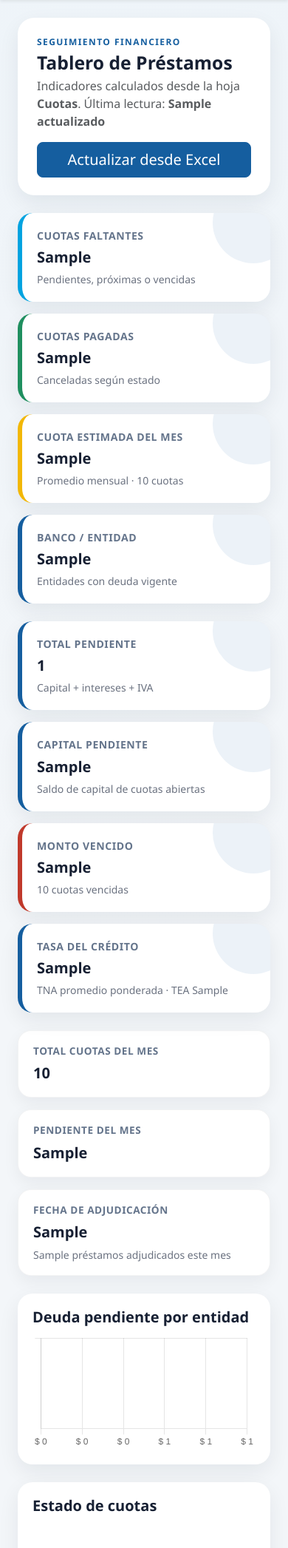
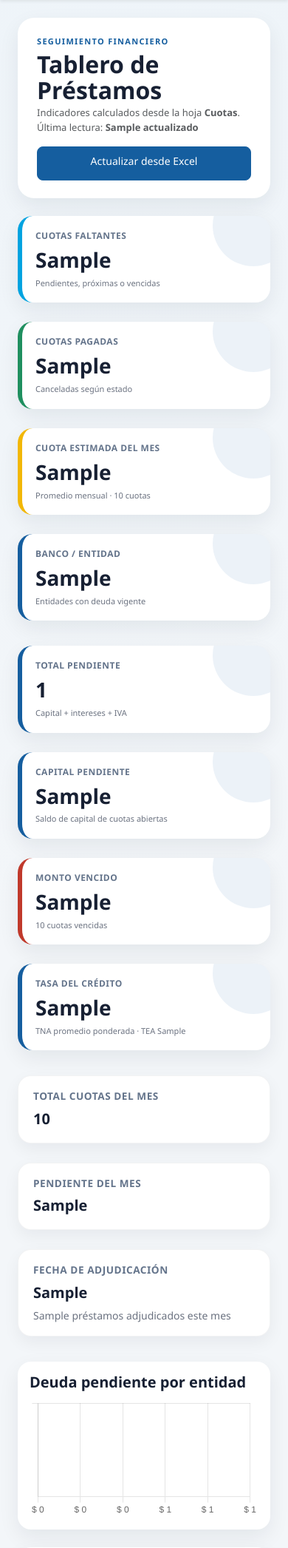
Before and after one commit to Mateo0697-lab/tablero-prestamos, a Flask app: template templates/dashboard.html in a window 390 px wide. Shown: the part 128-2221 px from the top of the page at 74% size. Run offline with Flask 3, Linux system fonts and the light colour scheme; the visitor is signed in with stand-in values (Sample User, id 1); the template is opened without the code that fills it: most values are stand-ins (such as "Sample title", 1, 10 or a date in 2020); a map, chart or similar area stays blank.

Commit message:
Improve dashboard mobile columns

```diff
--- a/static/styles.css
+++ b/static/styles.css
@@ -347,3 +347,120 @@ border-color:#c6d4e5
     background: #20c997;
     color: #fff;
 }
+/* =========================
+   MOBILE RESPONSIVE
+========================= */
+
+@media (max-width: 768px) {
+
+    body {
+        overflow-x: hidden;
+    }
+
+    .hero {
+        flex-direction: column;
+        align-items: flex-start !important;
+        gap: 16px;
+    }
+
+    .hero .btn,
+    .hero a.btn {
+        width: 100%;
+    }
+
+    .panel {
+        padding: 16px !important;
+        border-radius: 18px;
+    }
+
+    .kpi {
+        min-height: auto;
+        padding: 18px;
+    }
+
+    .kpi strong {
+        font-size: 28px !important;
+        line-height: 1.1;
+        word-break: break-word;
+    }
+
+    .kpi span {
+        font-size: 12px;
+    }
+
+    .kpi small {
+        font-size: 11px;
+    }
+
+    h1, h2 {
+        font-size: 32px !important;
+        line-height: 1.1;
+    }
+
+    h3, h4, h5 {
+        font-size: 20px !important;
+    }
+
+    .table-responsive {
+        overflow-x: auto;
+        -webkit-overflow-scrolling: touch;
+    }
+
+    .cuotas-table {
+        min-width: 1200px;
+    }
+
+    .cuotas-table th,
+    .cuotas-table td {
+        white-space: nowrap;
+        font-size: 12px;
+        padding: 8px;
+    }
+
+    .form-control,
+    .form-select,
+    .btn {
+        min-height: 46px;
+        font-size: 14px;
+    }
+
+    .row.g-3 > * {
+        margin-bottom: 10px;
+    }
+
+    canvas {
+        max-height: 320px !important;
+    }
+
+    .navbar,
+    .topbar {
+        flex-wrap: wrap;
+        gap: 10px;
+    }
+
+    .d-flex.gap-2 {
+        width: 100%;
+        flex-direction: column;
+    }
+
+    .d-flex.gap-2 .btn {
+        width: 100%;
+    }
+
+    .text-end {
+        text-align: right !important;
+    }
+
+    .badge {
+        font-size: 11px;
+        padding: 6px 10px;
+    }
+
+    .hero .eyebrow {
+        font-size: 11px;
+    }
+
+    .hero .text-muted {
+        font-size: 13px;
+    }
+}
--- a/templates/dashboard.html
+++ b/templates/dashboard.html
@@ -13,32 +13,32 @@
 {% else %}
 
 <div class="row g-3 mb-4">
-  <div class="col-sm-6 col-xl-3"><div class="kpi kpi-main"><span>Cuotas faltantes</span><strong>{{ metrics.cuotas_faltantes }}</strong><small>Pendientes, próximas o vencidas</small></div></div>
-  <div class="col-sm-6 col-xl-3"><div class="kpi success"><span>Cuotas pagadas</span><strong>{{ metrics.cuotas_pagadas }}</strong><small>Canceladas según estado</small></div></div>
-  <div class="col-sm-6 col-xl-3"><div class="kpi warning"><span>Cuota estimada del mes</span><strong>{{ metrics.cuota_mes_promedio }}</strong><small>Promedio mensual · {{ metrics.cuota_mes_cantidad }} cuotas</small></div></div>
-  <div class="col-sm-6 col-xl-3"><div class="kpi"><span>Banco / entidad</span><strong>{{ metrics.entidades_activas }}</strong><small>Entidades con deuda vigente</small></div></div>
+  <div class="col-12 col-sm-6 col-xl-3"><div class="kpi kpi-main"><span>Cuotas faltantes</span><strong>{{ metrics.cuotas_faltantes }}</strong><small>Pendientes, próximas o vencidas</small></div></div>
+  <div class="col-12 col-sm-6 col-xl-3"><div class="kpi success"><span>Cuotas pagadas</span><strong>{{ metrics.cuotas_pagadas }}</strong><small>Canceladas según estado</small></div></div>
+  <div class="col-12 col-sm-6 col-xl-3"><div class="kpi warning"><span>Cuota estimada del mes</span><strong>{{ metrics.cuota_mes_promedio }}</strong><small>Promedio mensual · {{ metrics.cuota_mes_cantidad }} cuotas</small></div></div>
+  <div class="col-12 col-sm-6 col-xl-3"><div class="kpi"><span>Banco / entidad</span><strong>{{ metrics.entidades_activas }}</strong><small>Entidades con deuda vigente</small></div></div>
 </div>
 
 <div class="row g-3 mb-4">
-  <div class="col-sm-6 col-xl-3"><div class="kpi"><span>Total pendiente</span><strong>{{ metrics.total_pendiente }}</strong><small>Capital + intereses + IVA</small></div></div>
-  <div class="col-sm-6 col-xl-3"><div class="kpi"><span>Capital pendiente</span><strong>{{ metrics.capital_pendiente }}</strong><small>Saldo de capital de cuotas abiertas</small></div></div>
-  <div class="col-sm-6 col-xl-3"><div class="kpi danger"><span>Monto vencido</span><strong>{{ metrics.monto_vencido }}</strong><small>{{ metrics.cuotas_vencidas }} cuotas vencidas</small></div></div>
-  <div class="col-sm-6 col-xl-3"><div class="kpi"><span>Tasa del crédito</span><strong>{{ metrics.tna_promedio }}</strong><small>TNA promedio ponderada · TEA {{ metrics.tea_promedio }}</small></div></div>
+  <div class="col-12 col-sm-6 col-xl-3"><div class="kpi"><span>Total pendiente</span><strong>{{ metrics.total_pendiente }}</strong><small>Capital + intereses + IVA</small></div></div>
+  <div class="col-12 col-sm-6 col-xl-3"><div class="kpi"><span>Capital pendiente</span><strong>{{ metrics.capital_pendiente }}</strong><small>Saldo de capital de cuotas abiertas</small></div></div>
+  <div class="col-12 col-sm-6 col-xl-3"><div class="kpi danger"><span>Monto vencido</span><strong>{{ metrics.monto_vencido }}</strong><small>{{ metrics.cuotas_vencidas }} cuotas vencidas</small></div></div>
+  <div class="col-12 col-sm-6 col-xl-3"><div class="kpi"><span>Tasa del crédito</span><strong>{{ metrics.tna_promedio }}</strong><small>TNA promedio ponderada · TEA {{ metrics.tea_promedio }}</small></div></div>
 </div>
 
 <div class="row g-3 mb-4">
-  <div class="col-md-4"><div class="mini-card"><span>Total cuotas del mes</span><strong>{{ metrics.cuota_mes_total }}</strong></div></div>
-  <div class="col-md-4"><div class="mini-card"><span>Pendiente del mes</span><strong>{{ metrics.cuota_mes_pendiente }}</strong></div></div>
-  <div class="col-md-4"><div class="mini-card"><span>Fecha de adjudicación</span><strong>{{ metrics.ultima_adjudicacion }}</strong><small>{{ metrics.adjudicados_mes }} préstamos adjudicados este mes</small></div></div>
+  <div class="col-12 col-md-4"><div class="mini-card"><span>Total cuotas del mes</span><strong>{{ metrics.cuota_mes_total }}</strong></div></div>
+  <div class="col-12 col-md-4"><div class="mini-card"><span>Pendiente del mes</span><strong>{{ metrics.cuota_mes_pendiente }}</strong></div></div>
+  <div class="col-12 col-md-4"><div class="mini-card"><span>Fecha de adjudicación</span><strong>{{ metrics.ultima_adjudicacion }}</strong><small>{{ metrics.adjudicados_mes }} préstamos adjudicados este mes</small></div></div>
 </div>
 
 <div class="row g-4 mb-4">
-  <div class="col-lg-7"><div class="panel"><h5>Deuda pendiente por entidad</h5><canvas id="entidades"></canvas></div></div>
-  <div class="col-lg-5"><div class="panel"><h5>Estado de cuotas</h5><canvas id="estados"></canvas></div></div>
+  <div class="col-12 col-lg-7"><div class="panel"><h5>Deuda pendiente por entidad</h5><canvas id="entidades"></canvas></div></div>
+  <div class="col-12 col-lg-5"><div class="panel"><h5>Estado de cuotas</h5><canvas id="estados"></canvas></div></div>
 </div>
 
 <div class="row g-4 mb-4">
-  <div class="col-lg-12"><div class="panel"><h5>Flujo proyectado por mes de vencimiento</h5><canvas id="meses"></canvas></div></div>
+  <div class="col-12 col-lg-12"><div class="panel"><h5>Flujo proyectado por mes de vencimiento</h5><canvas id="meses"></canvas></div></div>
 </div>
 
 <div class="row g-4">
```
Also changed, not shown: templates/cuotas.html (+4 -4 lines).
